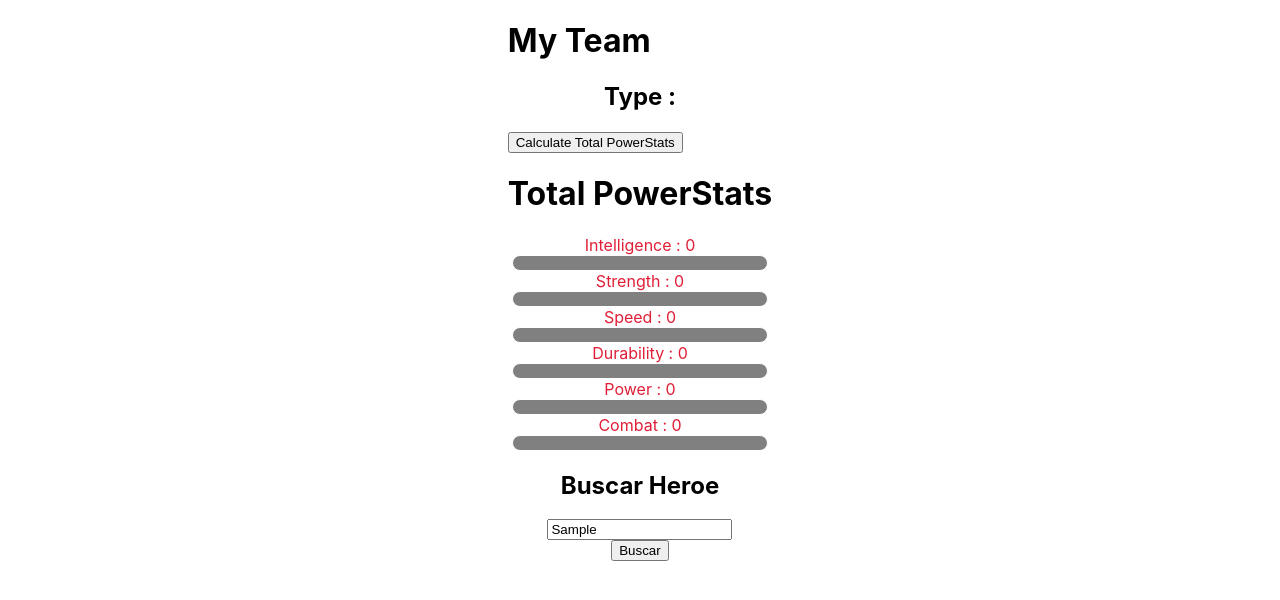
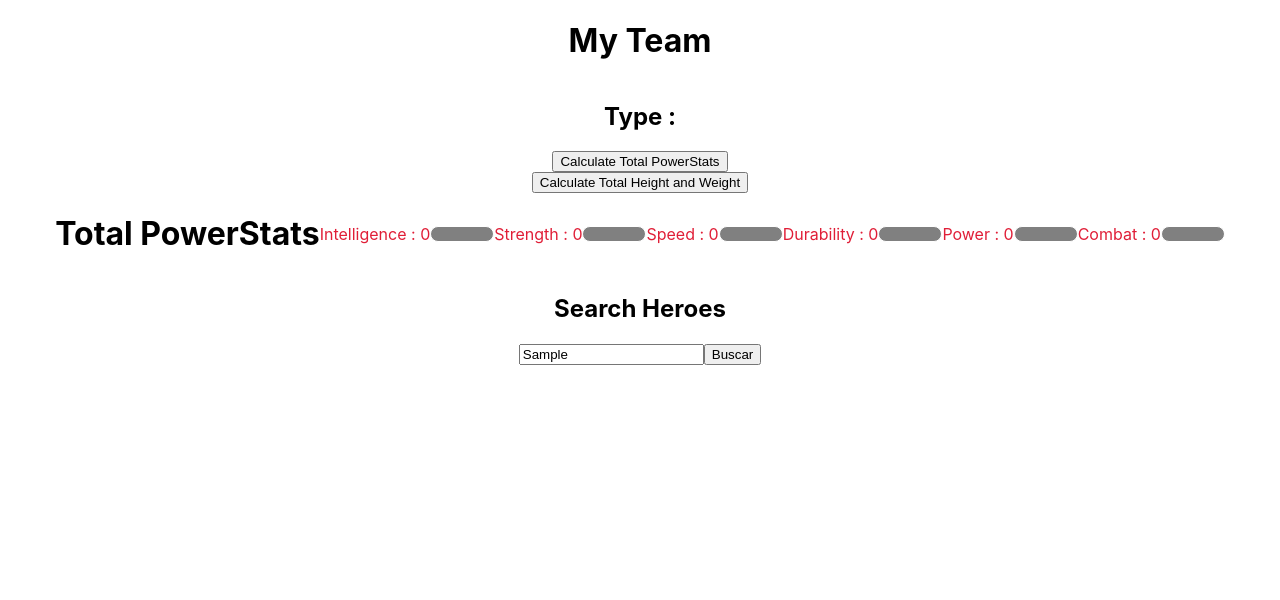
Before and after one commit to lazaronazareno/Alkemy-React-Challenge, a React (Create React App) app in the folder alkemy-challenge/: page /search in a window 1280 px wide. Both pictures are taken after typing "Sample" into the empty fields and a click on the button "Calculate Total PowerStats". Shown: the top 600 px of the page. Built offline with nearby package versions, Linux system fonts and the light colour scheme.

Commit message:
new styles and button for total heights, cors error still here...

```diff
--- a/alkemy-challenge/src/Components/CharacterCard/styles.scss
+++ b/alkemy-challenge/src/Components/CharacterCard/styles.scss
@@ -5,27 +5,30 @@
     background-color: black;
     align-items: center;
     overflow: hidden;
+    width: 15vw;
 }
 
-.cardDiv, .cardDiv1 {
+.cardDiv {
     height: 100%;
     display: flex;
-    flex-direction: column;
     align-items: center;
     overflow: hidden;
 }
 
-.cardDiv1 {
-  height: auto;
-  display: none;
-}
-
-.cardDiv2 {
+.cardDivChanged {
   display: flex;
+  flex-direction: column;
+  height: 100%;
 }
 
 .image {
+  display: flex;
     width: 50%;
+    height: 100%;
+}
+
+.imageChanged, .statsClose {
+  display: none;
 }
 
 .cardName {
@@ -33,8 +36,22 @@
     margin: 0;
 }
 
+.statsDivGeneral {
+  display: flex;
+  flex-direction: column;
+  width: 70%;
+  justify-content: space-evenly;
+  align-items: center;
+}
+
+
+.statsDiv1, .statsDiv2 {
+  display: flex;
+  flex-direction: column;
+}
+
 .stats {
-    width: 20vw;
+    width: 5vw;
 }
 
 .stats::-webkit-meter-bar{
@@ -60,7 +77,14 @@
 }
 
 .details {
-    color: white;
+    color: #E01E37;
+    background-color: inherit;
+    font-size: small;
+    overflow: hidden;
+    text-align: center;
+    width: 100%;
+    z-index: 1;
+
 }
 
 .button {
@@ -68,25 +92,25 @@
     display: flex;
     flex-direction: column;
     justify-content: space-evenly;
-    width: 10vh;
-    height: 6vh;
+    width: 7vh;
+    height: 5vh;
     background-color: inherit;
     border: none;
     align-items: center;
-    z-index: 1;
+    z-index: 2;
     position: absolute;
-    align-self: flex-end;
+    align-self: flex-start;
   }
 
   .buttonClose {
     cursor: pointer;
     display: flex;
     background-color: inherit;
-    z-index: 1;
+    z-index: 2;
   }
 
 .bar1, .bar2, .bar3 {
-    width: 5vh;
+    width: 4vh;
     height: 1vh;
     border-radius: 1vh;
     background-color: #E01E37;
--- a/alkemy-challenge/src/Components/Searcher/Searcher.js
+++ b/alkemy-challenge/src/Components/Searcher/Searcher.js
@@ -1,7 +1,7 @@
 import React, { useEffect, useState } from "react";
 import api from '../../api';
 import CardComplete from "../CharacterCard/Card";
-
+import './searcherStyles.scss';
 
 function Searcher (props) {
   const [form, setValues] = useState({
@@ -10,13 +10,15 @@ function Searcher (props) {
       error:null,
       data:undefined,
       token: props.location.state,
-      superheroes: undefined,
       superheroesId : [],
-      ids:[],
+      superheroes:[],
       powerStats:[],
-      show:false,
+      showPowerstats:false,
+      showAverageHW:false,
       maxPowerStat:'',
-      alignmentError:''
+      alignmentError:'',
+      heightAverage:'',
+      weightAverage: '',
     });
 
       let handleInput = event => {
@@ -53,37 +55,40 @@ function Searcher (props) {
               promises.push(api.superhero.addHero(id));
             });
           Promise.all(promises).then((responses)=> {
-            const ids = responses.map((response) => response);
-            setValues({...form, loading:false, ids:ids, show:false});
+            const superheroes = responses.map((response) => response);
+            setValues({...form, loading:false, superheroes:superheroes, showPowerstats:false, showAverageHW:false});
           });
-        }
-
-        let goodOrBad = () => {
-          let alignment = form.ids.map((alignment) => alignment.biography.alignment)
         }
 
         let maxLength = (props) => {
           let good = 'good';
           let bad = 'bad';
-          let alignment = form.ids.map((alignment) => alignment.biography.alignment)
+          let alignment = form.superheroes.map((alignment) => alignment.biography.alignment)
           let maxAlignmentGood = alignment.filter((str) => str === good);
           let maxAlignmentBad = alignment.filter((str) => str === bad);
-          if (form.ids.length <=5 && maxAlignmentGood.length <= 2 && maxAlignmentBad.length <= 3) {
-              getHeroes(props)
-              goodOrBad()
+          if (form.superheroes.length <=5 && maxAlignmentGood.length <= 2) {
+            if (form.superheroes.length <=5 && maxAlignmentBad.length <= 3) {
+              console.log(maxAlignmentGood)
+              getHeroes(props);
+              setValues({
+                ...form,
+                alignmentError: ''
+              })
           } else {
+            console.log(maxAlignmentBad)
             setValues({
               ...form,
               alignmentError: 'You already have 3 members of the same alignment'
             })
           }
         }
+      }
 
         let removeHeroes =(props) => {
-          let deleteItem = form.ids.map(i => i.id).indexOf(props.target.id)
+          let deleteItem = form.superheroes.map(i => i.id).indexOf(props.target.id)
           form.superheroesId.splice(deleteItem,1)
-          form.ids.splice(deleteItem,1)
-          setValues({...form, loading: false, superheroesId:form.superheroesId, ids:form.ids});
+          form.superheroes.splice(deleteItem,1)
+          setValues({...form, loading: false, superheroesId:form.superheroesId, superheroes:form.superheroes, alignmentError:''});
         }
 
         let handleError = () => {
@@ -138,7 +143,7 @@ function Searcher (props) {
         }
 
         let sumPowerstats = () => {
-          let powerStatsList = form.ids.map((pStats) => pStats.powerstats)
+          let powerStatsList = form.superheroes.map((pStats) => pStats.powerstats)
           let attributesList = powerStatsList.map(atr => atr)
           let attributesSumIntelligence = attributesList.reduce((total, currentValue) =>
           total + parseInt(currentValue.intelligence),0);
@@ -158,105 +163,128 @@ function Searcher (props) {
           compareMax(max, sumAttributes)
         }
 
+        let getHeightWeight = () => {
+          let heightTotal = form.superheroes.map((heights) => heights.appearance);
+          let heightsTotal = heightTotal.map((heightsProm) => heightsProm.height[1]);
+          let heightTotalSum = heightsTotal.reduce((total, currentValue) =>
+          (parseInt(total) + parseInt(currentValue)));
+          let heightsAverage = heightTotalSum / heightsTotal.length;
+
+          let weightTotal = form.superheroes.map((weights) => weights.appearance);
+          let weightsTotal = weightTotal.map((weightsProm) => weightsProm.weight[1]);
+          let weightTotalSum = weightsTotal.reduce((total, currentValue) =>
+          (parseInt(total) + parseInt(currentValue)));
+          let weightsAverage = weightTotalSum / weightsTotal.length;
+
+          setValues({
+            ...form,
+            heightAverage: heightsAverage,
+            weightAverage: weightsAverage,
+            showAverageHW: true,
+          })
+        }
+
         let onClick = () => {
           sumPowerstats();
           setValues({
             ...form,
-            show:true
+            showPowerstats:true
           })
         }
 
         useEffect(() => {
           const timer = setTimeout(() => {
             sumPowerstats()
-            goodOrBad()
           }, 1000);
           return () => clearTimeout(timer);
-        }, [form.ids])
+        }, [form.superheroes])
 
 
   return (
-    <div>
+    <div className="generalDiv">
+      <>
         {form.superheroesId &&(
-          <>
+          <div className="myTeamDiv">
             <h1>My Team</h1>
-            <h2 className={`cardDiv1 ${form.show ? "cardDiv2" : ""}`} >Type : {form.maxPowerStat}</h2>
+            <h2 className={`cardDiv1 ${form.showPowerstats ? "cardDiv2" : ""}`} >Type : {form.maxPowerStat}</h2>
+            <div className="myTeamCharacters">
             {
-              form.ids.map((teamHeroes) => (
-                <>
+              form.superheroes.map((teamHeroes) => (
+                <div className="myTeamCharacterCard">
                   <CardComplete
                    heroes={teamHeroes}
                    key={teamHeroes.id}
                    />
-                  <button onClick={removeHeroes} id={teamHeroes.id}>Remover del team</button>
-                </>
+                  <button className="removeButton" onClick={removeHeroes} id={teamHeroes.id}>Remove</button>
+                </div>
               ))
-
             }
+            </div>
             { form.alignmentError && (
               <h2>{form.alignmentError}</h2>
             )}
             <button onClick={onClick}>Calculate Total PowerStats</button>
+            <button onClick={getHeightWeight}>Calculate Total Height and Weight</button>
             { form.powerStats && (
-                <div className={`cardDiv1 ${form.show ? "cardDiv2" : ""}`}>
+                <div className={`cardDiv1 ${form.showPowerstats ? "cardDiv2" : ""}`}>
                   <h1>Total PowerStats</h1>
                 <span className="cardName">Intelligence : {form.powerStats[0]}</span>
                 <meter className="stats"
                   min="0"
-                  max={form.ids.length*100}
-                  high={form.ids.length*75}
-                  low={form.ids.length*25}
-                  optimum={form.ids.length*100}
+                  max={form.superheroes.length*100}
+                  high={form.superheroes.length*75}
+                  low={form.superheroes.length*25}
+                  optimum={form.superheroes.length*100}
                   value={form.powerStats[0]}
                   >intelligence
                 </meter>
                 <span className="cardName">Strength : {form.powerStats[1]}</span>
                 <meter className="stats"
                     min="0"
-                    max={form.ids.length*100}
-                    high={form.ids.length*75}
-                    low={form.ids.length*25}
-                    optimum={form.ids.length*100}
+                    max={form.superheroes.length*100}
+                    high={form.superheroes.length*75}
+                    low={form.superheroes.length*25}
+                    optimum={form.superheroes.length*100}
                     value={form.powerStats[1]}
                     >Strength
                 </meter>
                 <span className="cardName">Speed : {form.powerStats[2]}</span>
                 <meter className="stats"
                   min="0"
-                  max={form.ids.length*100}
-                  high={form.ids.length*75}
-                  low={form.ids.length*25}
-                  optimum={form.ids.length*100}
+                  max={form.superheroes.length*100}
+                  high={form.superheroes.length*75}
+                  low={form.superheroes.length*25}
+                  optimum={form.superheroes.length*100}
                   value={form.powerStats[2]}
                   >Speed
                 </meter>
                 <span className="cardName">Durability : {form.powerStats[3]}</span>
                 <meter className="stats"
                   min="0"
-                  max={form.ids.length*100}
-                  high={form.ids.length*75}
-                  low={form.ids.length*25}
-                  optimum={form.ids.length*100}
+                  max={form.superheroes.length*100}
+                  high={form.superheroes.length*75}
+                  low={form.superheroes.length*25}
+                  optimum={form.superheroes.length*100}
                   value={form.powerStats[3]}
                   >Durability
                 </meter>
                 <span className="cardName">Power : {form.powerStats[4]}</span>
                 <meter className="stats"
                    min="0"
-                   max={form.ids.length*100}
-                   high={form.ids.length*75}
-                   low={form.ids.length*25}
-                   optimum={form.ids.length*100}
+                   max={form.superheroes.length*100}
+                   high={form.superheroes.length*75}
+                   low={form.superheroes.length*25}
+                   optimum={form.superheroes.length*100}
                    value={form.powerStats[4]}
                    >Power
                 </meter>
                 <span className="cardName">Combat : {form.powerStats[5]}</span>
                 <meter className="stats"
                    min="0"
-                   max={form.ids.length*100}
-                   high={form.ids.length*75}
-                   low={form.ids.length*25}
-                   optimum={form.ids.length*100}
+                   max={form.superheroes.length*100}
+                   high={form.superheroes.length*75}
+                   low={form.superheroes.length*25}
+                   optimum={form.superheroes.length*100}
                    value={form.powerStats[5]}
                    >Combat
                 </meter>
@@ -264,12 +292,20 @@ function Searcher (props) {
               )
             }
 
-          </>
+            {form.heightAverage && form.weightAverage && (
+              <div className={`cardDiv1 ${form.showAverageHW ? "cardDiv2" : ""}`}>
+                <span>Average Height : {form.heightAverage} cms</span>
+                <span>Average Weight : {form.weightAverage} cms</span>
+              </div>
+            )}
+
+          </div>
         )}
+        </>
      {!form.error &&(
-        <div className="form">
-          <h2>Buscar Heroe</h2>
-          <form className="form" onSubmit={handleSubmit}>
+        <div className="searcherDiv">
+          <h2>Search Heroes</h2>
+          <form onSubmit={handleSubmit}>
             <input
               name="search"
               className="input"
@@ -281,17 +317,19 @@ function Searcher (props) {
               Buscar
             </button>
           </form>
+          <div className="searchedDiv">
           { form.data && (
             form.data.results.map((hero) => (
-              <>
+              <div className="searchedCharacter">
                 <CardComplete heroes={hero} key={hero.id}/>
-                <button onClick={maxLength} id={hero.id}>Agregar al team</button>
-              </>
+                <button className="addButton" onClick={maxLength} id={hero.id}>Add</button>
+              </div>
             )))
           }
           {form.loading && (
             <h1>Cargando</h1>
           )}
+          </div>
         </div>
       )}
       {form.error && (
--- /dev/null
+++ b/alkemy-challenge/src/Components/Searcher/searcherStyles.scss
@@ -0,0 +1,50 @@
+.myTeamDiv, .searcherDiv {
+    display: flex;
+    flex-direction: column;
+    align-items: center;
+}
+
+.myTeamCharacterCard, .searchedCharacter, .myTeamCharacters {
+    display: flex;
+}
+
+.searchedDiv {
+    display: flex;
+    flex-flow: wrap;
+    justify-content: center;
+}
+
+.cardDiv1 {
+    height: 100%;
+    display: flex;
+    align-items: center;
+    overflow: hidden;
+    display: none;
+}
+
+.cardDiv2 {
+  display: flex;
+  align-items: center;
+}
+
+.removeButton, .addButton {
+    display: flex;
+    position: absolute;
+    align-self: flex-end;
+    background-color: black;
+    color: #E01E37;
+    align-items: center;
+    justify-content: center;
+    border: 2px solid #E01E37;
+    border-radius: 50%;
+    font-weight: 900;
+    width: 7vh;
+    height: 5vh;
+    cursor: pointer;
+
+    &:hover {
+        background-color: #E01E37;
+        color: black;
+        border: 2px solid grey;
+    }
+}
--- a/alkemy-challenge/src/api.js
+++ b/alkemy-challenge/src/api.js
@@ -10,8 +10,7 @@ const randomNumber = (min = 0, max = 1) =>
     await simulateNetworkLatency();
 
     options.headers = {
-      'Access-Control-Allow-Origin' : 'http://localhost:3000',
-      'Content-Type': 'application/json',
+      'Access-Control-Allow-Origin' : '*',
       'Origin' : 'http://localhost:3000',
   };
 
```
Also changed, not shown: alkemy-challenge/src/Components/CharacterCard/Card.js (+15 -12 lines).
